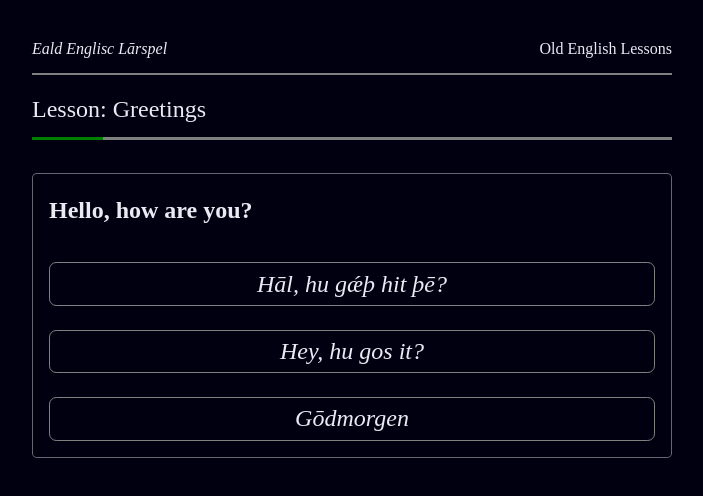
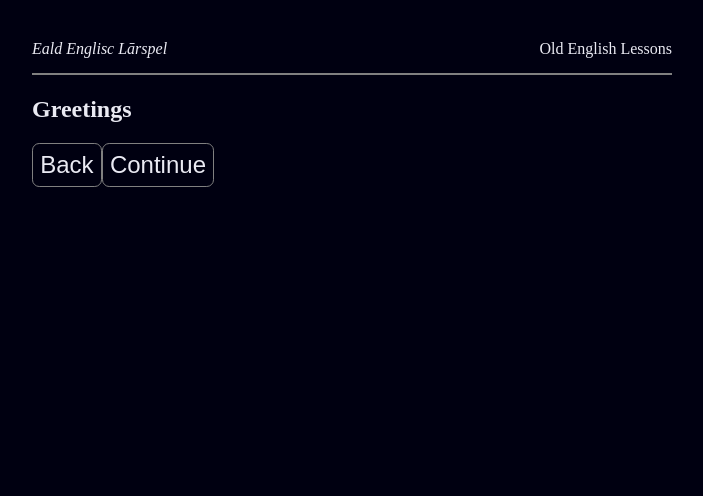
Before and after one commit to leegee/learning-oe, a React (Vite) app: page / in a window 1280 px wide. Shown: the top 496 px of the page, without its empty margins (288-991 px from the left). Built offline with nearby package versions, Linux system fonts and the light colour scheme; a web font is replaced by a local one.

Commit message:
Completion screen

```diff
--- a/app.config.json
+++ b/app.config.json
@@ -15,21 +15,33 @@
         "availableLanguages": {
             "en": {
                 "lesson": "Lesson",
+                "lessons": "Lesson",
                 "incorrect_answer_count": "",
                 "incorrect_answer_count_alt": "Incorrect answers",
+                "back": "Back",
+                "continue": "Continue",
                 "next": "Next",
                 "try_again": "Try again",
                 "all_lessons_done": "All lessons completed!",
-                "lesson_progress": "Lessons"
+                "lesson_progress": "Lessons",
+                "total_lessons_completed": "Lessons completed",
+                "total_questions_answered": "Questions answered",
+                "total_incorrect_answers": "Mistakes"
             },
             "ang": {
-                "lesson": "Læran",
+                "lesson": "lār",
+                "lessons": "lāra",
                 "incorrect_answer_count": "",
                 "incorrect_answer_count_alt": "Unriht andwyrda",
+                "back": "Hweorfan",
+                "continue": "Forþian",
                 "next": "Yetan",
                 "try_again": "Prófan eft",
                 "all_lessons_done": "Eall lār geendod",
-                "lesson_progress": "Læran"
+                "lesson_progress": "lār",
+                "total_lessons_completed": "lāra completed",
+                "total_questions_answered": "Andswaru geendod",
+                "total_incorrect_answers": "Forscyran"
             }
         }
     }
--- a/src/App.tsx
+++ b/src/App.tsx
@@ -1,24 +1,31 @@
-import React, { useState, useEffect } from 'react';
+/*
+  This component manages all navigation without react-router or react-router-native or native-stack
+*/
+
+import React, { useState, useEffect } from "react";
 import { useTranslation } from "react-i18next";
 
-import { lessons } from './Lessons';
-import LessonComponent from './components/Lesson';
-import config from './config';
-import * as state from './state';
+import { lessons } from "./Lessons";
+import LessonComponent from "./components/Lesson";
+import LessonIntro from "./components/LessonIntro";
+import CompletedAllLessons from "./components/CompletedAllLessons";
+import config from "./config";
+import * as state from "./Lessons/state";
 
-import './App.css';
+import "./App.css";
 
 const App: React.FC = () => {
   const initialLessonIndex = state.loadCurrentLesson();
   const [currentLessonIndex, setCurrentLessonIndex] = useState<number>(initialLessonIndex);
   const [incorrectAnswers, setIncorrectAnswers] = useState<string[]>(state.loadIncorrectAnswers(currentLessonIndex));
   const [allCompleted, setAllCompleted] = useState<boolean>(initialLessonIndex >= lessons.length);
+  const [showIntro, setShowIntro] = useState<boolean>(true);
   const { t } = useTranslation();
 
-  // When the current lesson changes:
   useEffect(() => {
     setIncorrectAnswers(state.loadIncorrectAnswers(currentLessonIndex));
     setAllCompleted(currentLessonIndex >= lessons.length);
+    setShowIntro(true);
   }, [currentLessonIndex]);
 
   const onIncorrectAnswer = (incorrectAnswer: string) => {
@@ -39,15 +46,27 @@ const App: React.FC = () => {
     }
   };
 
+  const goBackLesson = () => {
+    if (currentLessonIndex > 0) {
+      const prevLessonIndex = currentLessonIndex - 1;
+      setCurrentLessonIndex(prevLessonIndex);
+      state.saveCurrentLesson(prevLessonIndex);
+    }
+  };
+
+  const totalQuestionsAnswered = lessons.reduce((sum, lesson) => sum + lesson.cards.length, 0);
   const currentLesson = lessons[currentLessonIndex];
+  const totalIncorrectAnswers = state.countTotalIncorrectAnswers();
 
   return (
     <main>
       <header>
         <h1 lang={config.targetLanguage}>{config.target.apptitle}</h1>
-        <span className='incorrectAnswers' title={t('incorrect_answer_count_alt')}>
-          {t('incorrect_answer_count')} {incorrectAnswers && '-' + incorrectAnswers.length}
+        {incorrectAnswers &&
+          <span className="incorrectAnswers" title={t('incorrect_answer_count_alt')}>
+            {t('incorrect_answer_count')} {incorrectAnswers.length > 0 ? ` - ${incorrectAnswers.length}` : ''}
           </span>
+        }
         <h2 lang={config.defaultLanguage}>{config.default.apptitle}</h2>
       </header>
 
@@ -62,16 +81,24 @@ const App: React.FC = () => {
       </aside>
 
       {allCompleted ? (
-        <p className="all-lessons-completed">{t('all_lessons_done')}</p>
+        <CompletedAllLessons
+          totalQuestions={totalQuestionsAnswered}
+          totalLessons={lessons.length}
+          totalIncorrectAnswers={totalIncorrectAnswers}
+        />
+      ) : showIntro ? (
+        <LessonIntro
+          title={currentLesson.title}
+          onContinue={() => setShowIntro(false)}
+          onBack={goBackLesson}
+        />
       ) : (
-        lessons.length > 0 && (
         <LessonComponent
           key={currentLessonIndex}
           lesson={currentLesson}
           onComplete={goToNextLesson}
           onIncorrectAnswer={onIncorrectAnswer}
         />
-        )
       )}
     </main>
   );
--- a/src/Lessons.ts
+++ b/src/Lessons.ts
@@ -12,7 +12,7 @@ const validate = ajv.compile(lessonsSchema);
 const valid = validate(lessonsData);
 
 if (!valid) {
-    console.log('Invalid data:', validate.errors);
+    console.log('Invalid lesson JSON:', validate.errors);
 }
 
 export type Lesson = {
--- a/src/state.ts
+++ b/src/Lessons/state.ts
@@ -46,3 +46,11 @@ export const loadIncorrectAnswers = (lessonIndex: number): string[] => {
 
   return incorrectAnswers;
 };
+
+export const countTotalIncorrectAnswers = (): number => {
+  const storedData = localStorage.getItem(keys.INCORRECT_ANSWERS);
+  const parsedData: Record<number, string[]> = storedData ? JSON.parse(storedData) : {};
+
+  // Sum up the lengths of all incorrect answer arrays
+  return Object.values(parsedData).reduce((total, answers) => total + answers.length, 0);
+};
--- /dev/null
+++ b/src/components/CompletedAllLessons.css
@@ -0,0 +1,5 @@
+/* CompletedAllLessons.css */
+
+.completed-all-lessons {
+    margin: 2em auto;
+}
--- /dev/null
+++ b/src/components/CompletedAllLessons.tsx
@@ -0,0 +1,28 @@
+import { useTranslation } from "react-i18next";
+import LessonList from "./LessonList";
+import './CompletedAllLessons.css';
+
+interface CompletionSummaryProps {
+    totalQuestions: number;
+    totalLessons: number;
+    totalIncorrectAnswers: number;
+}
+
+const CompletedAllLessons = ({ totalQuestions, totalLessons, totalIncorrectAnswers, }: CompletionSummaryProps) => {
+    const { t } = useTranslation();
+
+    return (
+        <>
+            <section className="completed-all-lessons">
+                <h2>{t('all_lessons_done')}</h2>
+                <p>{t('total_questions_answered')}: <strong>{totalQuestions}</strong></p>
+                <p>{t('total_lessons_completed')}: <strong>{totalLessons}</strong></p>
+                <p>{t('total_incorrect_answers')}: <strong>{totalIncorrectAnswers}</strong></p>
+            </section>
+
+            <LessonList />
+        </>
+    );
+};
+
+export default CompletedAllLessons;
--- /dev/null
+++ b/src/components/LessonIntro.css
@@ -0,0 +1 @@
+/* LessonIntro.css */
--- /dev/null
+++ b/src/components/LessonIntro.tsx
@@ -0,0 +1,24 @@
+import { useTranslation } from "react-i18next";
+import './LessonIntro.css';
+
+interface LessonIntroProps {
+    title: string;
+    onContinue: () => void;
+    onBack: () => void;
+}
+
+const LessonIntro = ({ title, onContinue, onBack, }: LessonIntroProps) => {
+    const { t } = useTranslation();
+
+    return (
+        <div className="lesson-intro">
+            <h2>{title}</h2>
+            <div className="buttons">
+                <button onClick={onBack}>{t('back')}</button>
+                <button onClick={onContinue}>{t('continue')}</button>
+            </div>
+        </div>
+    );
+};
+
+export default LessonIntro;
--- /dev/null
+++ b/src/components/LessonList.css
@@ -0,0 +1 @@
+/* LessonList.css */
--- /dev/null
+++ b/src/components/LessonList.tsx
@@ -0,0 +1,20 @@
+// components/LessonList.tsx
+
+import { useTranslation } from "react-i18next";
+import './LessonList.css';
+
+interface LessonListProps {
+}
+
+const LessonList = ({ }: LessonListProps) => {
+    const { t } = useTranslation();
+
+    return (
+        <section className="lesson-list">
+            <h2>{t('lessons')}</h2>
+        </section>
+
+    );
+};
+
+export default LessonList;
```
Lines whose indentation alone changed are shown as unchanged.
